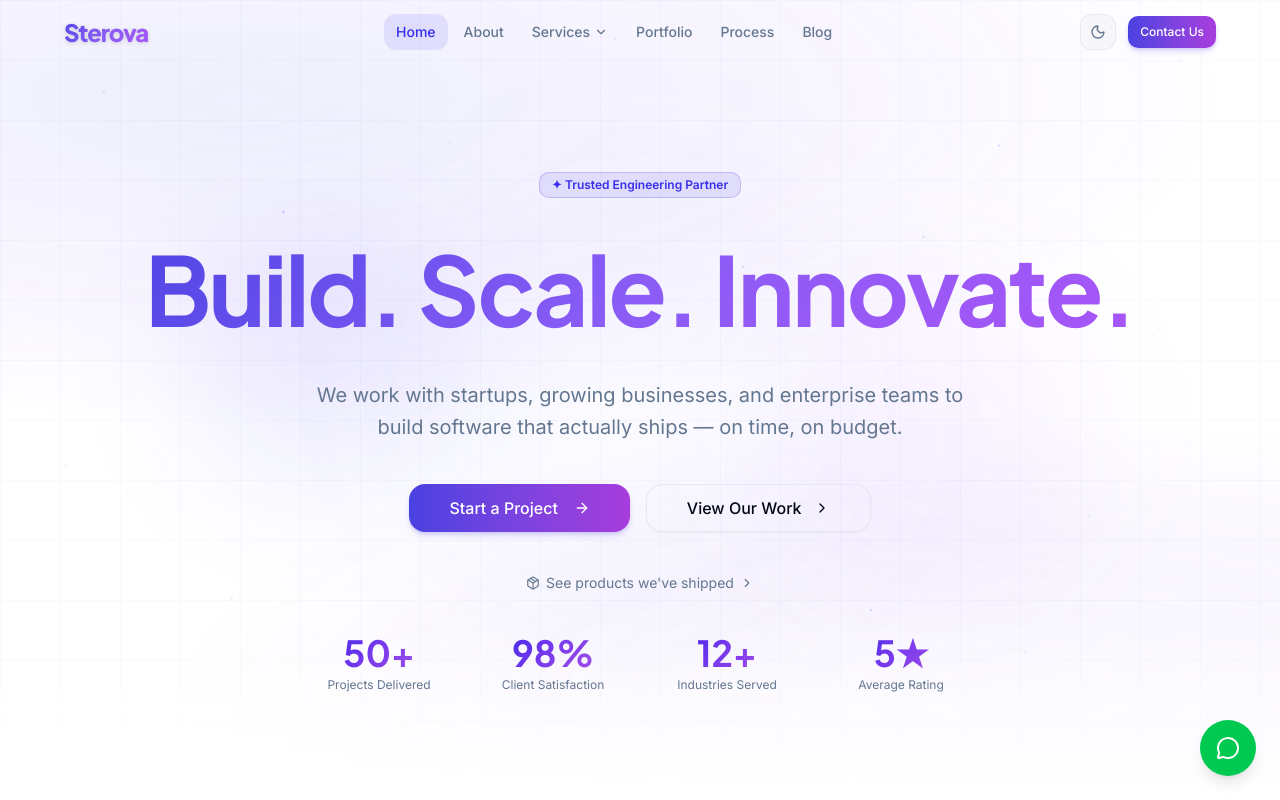
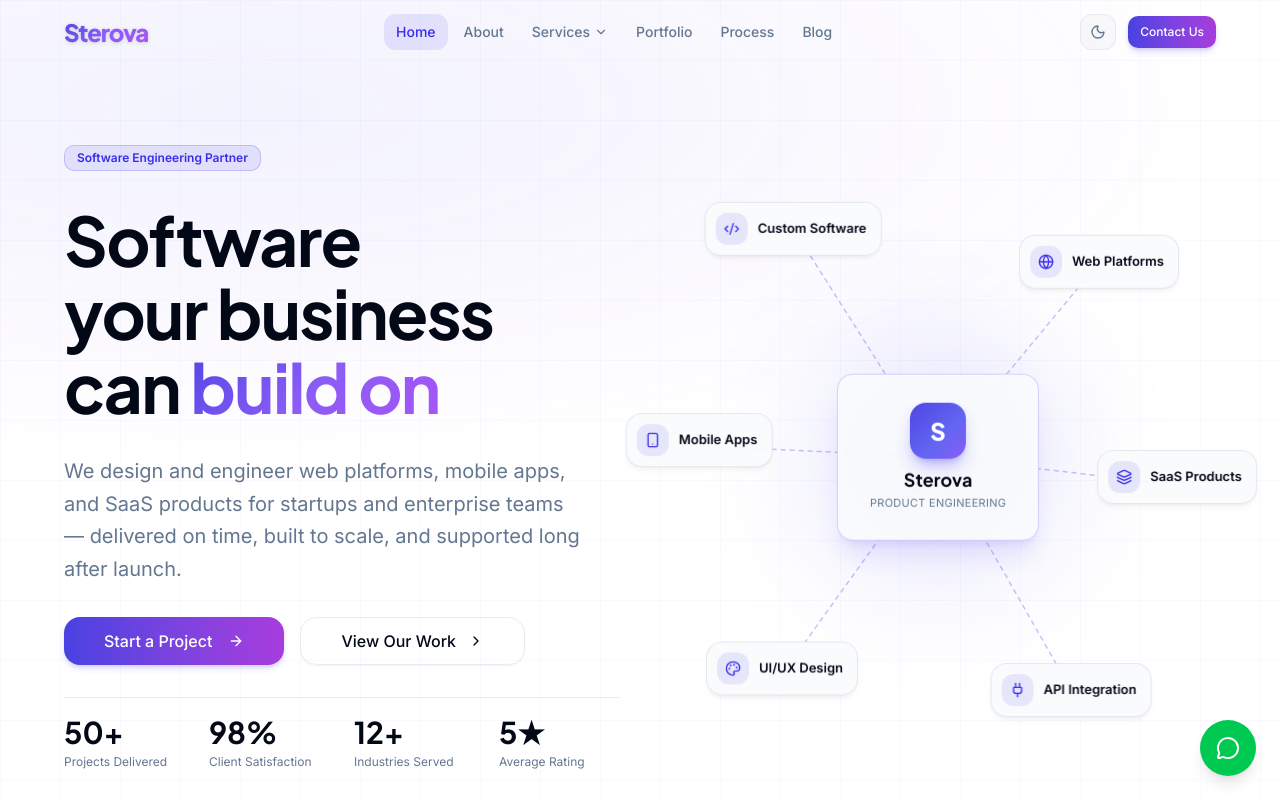
Before and after one commit to sterova/sterova-web, a React (Vite) app: page / in a window 1280 px wide. Shown: the top 800 px of the page. Built offline with nearby package versions, Linux system fonts and the light colour scheme.

Commit message:
feat: enhance HeroSection with ecosystem widget and improved layout
Co-authored-by: Sterova <309344636+sterova@users.noreply.github.com>

```diff
--- a/src/components/sections/HeroSection.tsx
+++ b/src/components/sections/HeroSection.tsx
@@ -1,117 +1,179 @@
-import { useMemo } from "react";
 import { Link } from "wouter";
-import { ArrowRight, ChevronRight, Package } from "lucide-react";
+import {
+  ArrowRight,
+  ChevronRight,
+  Code2,
+  Globe,
+  Smartphone,
+  Layers,
+  Palette,
+  Plug,
+} from "lucide-react";
 import { Button } from "@/components/ui/button";
 import { Badge } from "@/components/ui/badge";
-import { HERO, HERO_PARTICLES } from "@/data/constants";
+import { HERO, SITE } from "@/data/constants";
+
+const ECOSYSTEM_ICONS: Record<string, React.ElementType> = {
+  Code2,
+  Globe,
+  Smartphone,
+  Layers,
+  Palette,
+  Plug,
+};
+
+/**
+ * Satellite card positions expressed as percentages of the widget container.
+ * Each entry pairs with HERO.ecosystem by index.
+ */
+const NODE_POSITIONS = [
+  { x: 24, y: 9 },   // top-left
+  { x: 79, y: 15 },  // top-right
+  { x: 7, y: 48 },   // left
+  { x: 93, y: 55 },  // right
+  { x: 22, y: 89 },  // bottom-left
+  { x: 74, y: 92 },  // bottom-right
+];
+
+function EcosystemWidget() {
+  return (
+    <div
+      className="relative w-full max-w-[560px] mx-auto aspect-square select-none"
+      aria-label="Sterova capability ecosystem"
+      role="img"
+    >
+      {/* Dashed connector lines */}
+      <svg
+        className="absolute inset-0 w-full h-full"
+        viewBox="0 0 100 100"
+        preserveAspectRatio="none"
+        aria-hidden="true"
+      >
+        {NODE_POSITIONS.map((pos, i) => (
+          <line
+            key={i}
+            x1="50"
+            y1="50"
+            x2={pos.x}
+            y2={pos.y}
+            stroke="hsl(var(--primary))"
+            strokeOpacity="0.28"
+            strokeWidth="1.5"
+            strokeDasharray="4 5"
+            strokeLinecap="round"
+            vectorEffect="non-scaling-stroke"
+          />
+        ))}
+      </svg>
+
+      {/* Soft glow behind the center card */}
+      <div
+        className="absolute left-1/2 top-1/2 -translate-x-1/2 -translate-y-1/2 w-56 h-56 rounded-full bg-primary/15 blur-3xl pointer-events-none"
+        aria-hidden="true"
+      />
+
+      {/* Central branded card */}
+      <div className="absolute left-1/2 top-1/2 -translate-x-1/2 -translate-y-1/2 z-10">
+        <div className="flex flex-col items-center gap-3 rounded-2xl border border-primary/20 bg-card/95 backdrop-blur-sm px-8 py-7 shadow-xl shadow-primary/10">
+          <div
+            className="flex items-center justify-center w-14 h-14 rounded-2xl text-white font-display font-black text-2xl shadow-lg shadow-primary/30"
+            style={{
+              backgroundImage:
+                "linear-gradient(135deg, #4f46e5 0%, #6366f1 60%, #8b5cf6 100%)",
+            }}
+            aria-hidden="true"
+          >
+            S
+          </div>
+          <div className="text-center">
+            <p className="font-display font-bold text-lg leading-none">{SITE.name}</p>
+            <p className="text-[11px] text-muted-foreground mt-1.5 tracking-wide uppercase">
+              Product Engineering
+            </p>
+          </div>
+        </div>
+      </div>
+
+      {/* Satellite capability cards */}
+      {HERO.ecosystem.map((node, i) => {
+        const Icon = ECOSYSTEM_ICONS[node.icon_name] ?? Code2;
+        const pos = NODE_POSITIONS[i];
+        if (!pos) return null;
+        return (
+          <div
+            key={node.label}
+            className="absolute z-10 -translate-x-1/2 -translate-y-1/2 animate-node-float"
+            style={{
+              left: `${pos.x}%`,
+              top: `${pos.y}%`,
+              animationDelay: `${i * -1.3}s`,
+            }}
+          >
+            <div className="flex items-center gap-2.5 rounded-xl border border-border/70 bg-card/95 backdrop-blur-sm pl-2.5 pr-3.5 py-2.5 shadow-md shadow-black/5 hover:border-primary/40 hover:shadow-lg transition-all duration-300">
+              <span className="flex items-center justify-center w-8 h-8 rounded-lg bg-primary/10 text-primary shrink-0">
+                <Icon className="h-4 w-4" />
+              </span>
+              <span className="text-xs sm:text-[13px] font-semibold whitespace-nowrap">
+                {node.label}
+              </span>
+            </div>
+          </div>
+        );
+      })}
+    </div>
+  );
+}
 
 export default function HeroSection() {
-  const stats = useMemo(() => HERO.stats, []);
-
   return (
     <section
-      className="relative min-h-screen flex items-center justify-center overflow-hidden pt-16"
+      className="relative overflow-hidden pt-28 pb-16 lg:pt-36 lg:pb-24 min-h-[calc(100svh-0px)] flex items-center"
       aria-label="Hero"
     >
-      {/* Grid */}
+      {/* Grid background */}
       <div
         className="absolute inset-0 bg-hero-grid opacity-60 dark:opacity-30"
         aria-hidden="true"
       />
 
-      {/* Aurora — primary */}
+      {/* Soft ambient glow */}
       <div className="absolute inset-0 pointer-events-none overflow-hidden" aria-hidden="true">
         <div
           className="absolute -top-1/4 -left-1/4 w-[150%] h-[100%] animate-aurora opacity-0"
           style={{
             background:
-              "radial-gradient(ellipse 70% 55% at 30% 40%, rgba(99,102,241,0.22) 0%, rgba(139,92,246,0.12) 45%, transparent 72%)",
-          }}
-        />
-        {/* Aurora — secondary */}
-        <div
-          className="absolute -bottom-1/4 -right-1/4 w-[150%] h-[100%] animate-aurora-2 opacity-0"
-          style={{
-            background:
-              "radial-gradient(ellipse 65% 50% at 70% 60%, rgba(167,139,250,0.18) 0%, rgba(109,40,217,0.1) 40%, transparent 70%)",
+              "radial-gradient(ellipse 70% 55% at 30% 40%, rgba(99,102,241,0.18) 0%, rgba(139,92,246,0.08) 45%, transparent 72%)",
           }}
         />
       </div>
 
-      {/* Floating orbs */}
-      <div className="absolute inset-0 pointer-events-none overflow-hidden" aria-hidden="true">
-        <div
-          className="absolute top-1/4 left-[15%] w-72 h-72 rounded-full bg-primary/8 blur-3xl animate-orb-drift"
-        />
-        <div
-          className="absolute bottom-1/4 right-[15%] w-80 h-80 rounded-full bg-purple-500/6 blur-3xl animate-orb-drift"
-          style={{ animationDelay: "-3s" }}
-        />
-        <div
-          className="absolute top-1/2 left-1/2 -translate-x-1/2 -translate-y-1/2 w-[500px] h-[500px] rounded-full bg-sterova-500/3 blur-3xl"
-        />
-      </div>
-
-      {/* Glow ring */}
-      <div className="absolute inset-0 pointer-events-none overflow-hidden" aria-hidden="true">
-        <div
-          className="absolute top-1/2 left-1/2 -translate-x-1/2 -translate-y-1/2 w-[800px] h-[800px] rounded-full border border-primary/10 animate-glow-ring"
-        />
-        <div
-          className="absolute top-1/2 left-1/2 -translate-x-1/2 -translate-y-1/2 w-[600px] h-[600px] rounded-full border border-primary/5 animate-glow-ring"
-          style={{ animationDelay: "-2s" }}
-        />
-      </div>
-
-      {/* Particles */}
-      <div className="absolute inset-0 pointer-events-none" aria-hidden="true">
-        {HERO_PARTICLES.map((p, i) => (
-          <div
-            key={i}
-            className="absolute rounded-full bg-primary/40 animate-particle"
-            style={{
-              left: `${p.x}%`,
-              top: `${p.y}%`,
-              width: `${p.size}px`,
-              height: `${p.size}px`,
-              "--delay": `${p.delay}s`,
-              "--duration": `${p.duration}s`,
-            } as React.CSSProperties}
-          />
-        ))}
-      </div>
-
-      {/* Content */}
-      <div className="relative z-10 container-custom text-center space-y-10 py-20">
-        {/* Badge */}
+      <div className="relative z-10 container-custom">
+        <div className="grid grid-cols-1 lg:grid-cols-2 items-center gap-14 lg:gap-10">
+          {/* Left — copy */}
+          <div className="text-center lg:text-left space-y-8 max-w-xl mx-auto lg:mx-0">
             <div className="animate-fade-in-up">
               <Badge variant="sterova" className="text-xs py-1 px-3">
-            ✦ {HERO.badge}
+                {HERO.badge}
               </Badge>
             </div>
 
-        {/* Headline */}
-        <div
-          className="animate-fade-in-up"
+            <h1
+              className="font-display text-4xl sm:text-5xl md:text-6xl xl:text-[4.25rem] font-bold tracking-tight text-balance leading-[1.08] animate-fade-in-up"
               style={{ animationDelay: "80ms" }}
             >
-          <h1 className="font-display text-5xl sm:text-6xl md:text-7xl lg:text-8xl font-bold tracking-tight text-balance leading-[1.05]">
-            <span className="gradient-text">{HERO.headline}</span>
+              Software your business can <span className="gradient-text">build on</span>
             </h1>
-        </div>
 
-        {/* Subheadline */}
             <p
-          className="text-lg sm:text-xl text-muted-foreground max-w-2xl mx-auto leading-relaxed text-pretty animate-fade-in-up"
-          style={{ animationDelay: "180ms" }}
+              className="text-lg sm:text-xl text-muted-foreground leading-relaxed text-pretty animate-fade-in-up"
+              style={{ animationDelay: "160ms" }}
             >
               {HERO.subheadline}
             </p>
 
-        {/* CTAs */}
             <div
-          className="flex flex-col sm:flex-row items-center justify-center gap-4 animate-fade-in-up"
-          style={{ animationDelay: "270ms" }}
+              className="flex flex-col sm:flex-row items-center lg:items-start justify-center lg:justify-start gap-4 animate-fade-in-up"
+              style={{ animationDelay: "240ms" }}
             >
               <Button asChild variant="gradient" size="xl" className="group w-full sm:w-auto">
                 <Link href={HERO.cta.primary.href}>
@@ -132,42 +194,35 @@ export default function HeroSection() {
               </Button>
             </div>
 
-        {/* Products shortcut */}
-        <Link
-          href="/#portfolio"
-          className="inline-flex items-center gap-1.5 text-sm text-muted-foreground hover:text-primary transition-colors group animate-fade-in-up"
-          style={{ animationDelay: "340ms" } as React.CSSProperties}
-        >
-          <Package className="h-3.5 w-3.5" />
-          See products we&apos;ve shipped
-          <ChevronRight className="h-3.5 w-3.5 transition-transform group-hover:translate-x-0.5" />
-        </Link>
-
             {/* Stats */}
             <div
-          className="grid grid-cols-2 sm:grid-cols-4 gap-6 max-w-2xl mx-auto animate-fade-in-up"
-          style={{ animationDelay: "360ms" }}
+              className="grid grid-cols-2 sm:grid-cols-4 gap-x-6 gap-y-8 pt-4 border-t border-border/60 animate-fade-in-up"
+              style={{ animationDelay: "320ms" }}
             >
-          {stats.map((stat) => (
-            <div key={stat.label} className="text-center group">
-              <div
-                className="text-3xl sm:text-4xl font-display font-bold bg-clip-text text-transparent mb-1 group-hover:scale-110 transition-transform duration-200"
-                style={{
-                  backgroundImage:
-                    "linear-gradient(135deg, hsl(243,82%,52%) 0%, hsl(262,83%,58%) 50%, hsl(280,70%,62%) 100%)",
-                }}
-              >
+              {HERO.stats.map((stat) => (
+                <div key={stat.label} className="text-center lg:text-left">
+                  <div className="text-2xl sm:text-3xl font-display font-bold text-foreground">
                     {stat.value}
                   </div>
-              <div className="text-xs text-muted-foreground">{stat.label}</div>
+                  <div className="text-xs text-muted-foreground mt-1">{stat.label}</div>
                 </div>
               ))}
             </div>
           </div>
 
+          {/* Right — ecosystem widget */}
+          <div
+            className="animate-fade-in-up px-2 sm:px-6 lg:px-0"
+            style={{ animationDelay: "200ms" }}
+          >
+            <EcosystemWidget />
+          </div>
+        </div>
+      </div>
+
       {/* Bottom fade */}
       <div
-        className="absolute bottom-0 left-0 right-0 h-48 bg-gradient-to-t from-background to-transparent pointer-events-none"
+        className="absolute bottom-0 left-0 right-0 h-32 bg-gradient-to-t from-background to-transparent pointer-events-none"
         aria-hidden="true"
       />
     </section>
--- a/src/components/shared/SectionHeader.tsx
+++ b/src/components/shared/SectionHeader.tsx
@@ -8,7 +8,16 @@ interface SectionHeaderProps {
   description?: string;
   centered?: boolean;
   className?: string;
+  /** Heading element to render. Use "h1" for page heroes. */
+  as?: "h1" | "h2";
+  /** "page" for page hero titles, "section" for in-page section titles. */
+  size?: "page" | "section";
 }
+
+const TITLE_SIZES = {
+  page: "text-4xl sm:text-5xl lg:text-6xl leading-[1.1]",
+  section: "text-3xl sm:text-4xl lg:text-[2.75rem] leading-[1.15]",
+};
 
 export default function SectionHeader({
   badge,
@@ -16,7 +25,11 @@ export default function SectionHeader({
   description,
   centered = false,
   className,
+  as,
+  size = "section",
 }: SectionHeaderProps) {
+  const Heading = as ?? (size === "page" ? "h1" : "h2");
+
   return (
     <motion.div
       initial={{ opacity: 0, y: 16 }}
@@ -30,13 +43,18 @@ export default function SectionHeader({
           {badge}
         </Badge>
       )}
-      <h2 className="font-display text-3xl sm:text-4xl font-bold tracking-tight mb-4 text-balance">
+      <Heading
+        className={cn(
+          "font-display font-bold tracking-tight mb-5 text-balance",
+          TITLE_SIZES[size]
+        )}
+      >
         {title}
-      </h2>
+      </Heading>
       {description && (
         <p
           className={cn(
-            "text-muted-foreground text-lg leading-relaxed text-pretty",
+            "text-muted-foreground text-lg sm:text-xl leading-relaxed text-pretty",
             centered ? "mx-auto max-w-2xl" : "max-w-2xl"
           )}
         >
--- a/src/data/constants.ts
+++ b/src/data/constants.ts
@@ -3,9 +3,9 @@
 // ─────────────────────────────────────────────
 export const SITE = {
   name: "Sterova",
-  tagline: "Best Website Service Company & Custom Software Services.",
+  tagline: "Custom software, engineered to last.",
   description:
-    "Sterova is the best website service company and top software service provider. We deliver high-quality web services, website service, and scalable digital products for startups, businesses, and enterprises.",
+    "Sterova is a software engineering partner for startups and enterprises. We design, build, and maintain web platforms, mobile apps, and SaaS products that ship on time and scale with your business.",
   url: "https://sterova.tech",
   email: "hello@sterova.tech",
   phone: "",
@@ -50,10 +50,11 @@ export const NAV_LINKS = [
 // Hero
 // ─────────────────────────────────────────────
 export const HERO = {
-  badge: "Trusted Engineering Partner",
-  headline: "Build. Scale. Innovate.",
+  badge: "Software Engineering Partner",
+  headline: "Software your business can build on",
+  headlineHighlight: "build on",
   subheadline:
-    "We work with startups, growing businesses, and enterprise teams to build software that actually ships — on time, on budget.",
+    "We design and engineer web platforms, mobile apps, and SaaS products for startups and enterprise teams — delivered on time, built to scale, and supported long after launch.",
   cta: {
     primary: { label: "Start a Project", href: "/contact" },
     secondary: { label: "View Our Work", href: "/portfolio" },
@@ -63,6 +64,14 @@ export const HERO = {
     { value: "98%", label: "Client Satisfaction" },
     { value: "12+", label: "Industries Served" },
     { value: "5★", label: "Average Rating" },
+  ],
+  ecosystem: [
+    { icon_name: "Code2", label: "Custom Software" },
+    { icon_name: "Globe", label: "Web Platforms" },
+    { icon_name: "Smartphone", label: "Mobile Apps" },
+    { icon_name: "Layers", label: "SaaS Products" },
+    { icon_name: "Palette", label: "UI/UX Design" },
+    { icon_name: "Plug", label: "API Integration" },
   ],
 };
 
--- a/src/index.css
+++ b/src/index.css
@@ -114,6 +114,18 @@
 
   50% {
     transform: translateY(-14px);
+  }
+}
+
+@keyframes nodeFloat {
+
+  0%,
+  100% {
+    transform: translateY(0);
+  }
+
+  50% {
+    transform: translateY(-8px);
   }
 }
 
@@ -459,6 +471,17 @@
     animation: float 6s ease-in-out infinite;
   }
 
+  .animate-node-float {
+    animation: nodeFloat 7s ease-in-out infinite;
+    will-change: transform;
+  }
+
+  @media (prefers-reduced-motion: reduce) {
+    .animate-node-float {
+      animation: none;
+    }
+  }
+
   /* Elevate system */
   .hover-elevate:not(.no-default-hover-elevate),
   .active-elevate:not(.no-default-active-elevate),
--- a/src/pages/BlogPage.tsx
+++ b/src/pages/BlogPage.tsx
@@ -28,6 +28,7 @@ export default function BlogPage() {
               title="Engineering knowledge, openly shared"
               description="Deep dives, product thinking, and practical guides from our engineering team."
               centered
+              size="page"
             />
           </AnimatedSection>
         </div>
--- a/src/pages/CareersPage.tsx
+++ b/src/pages/CareersPage.tsx
@@ -21,9 +21,10 @@ export default function CareersPage() {
           <AnimatedSection>
             <SectionHeader
               badge="Careers"
-              title="Build the future with us"
+              title="Do the best work of your career"
               description="We're a remote-first team of engineers, designers, and product thinkers. If you care about quality, you'll fit right in."
               centered
+              size="page"
             />
           </AnimatedSection>
         </div>
--- a/src/pages/PortfolioPage.tsx
+++ b/src/pages/PortfolioPage.tsx
@@ -12,9 +12,10 @@ export default function PortfolioPage() {
           <AnimatedSection>
             <SectionHeader
               badge="Portfolio"
-              title="Products we've built"
+              title="Work we're proud to put our name on"
               description="A selection of client projects across industries. Every project is a partnership — we stay engaged from concept to post-launch."
               centered
+              size="page"
             />
           </AnimatedSection>
         </div>
--- a/src/pages/ProcessPage.tsx
+++ b/src/pages/ProcessPage.tsx
@@ -11,9 +11,10 @@ export default function ProcessPage() {
           <AnimatedSection>
             <SectionHeader
               badge="How We Work"
-              title="A process that minimizes risk"
+              title="A process built to remove risk"
               description="We follow a structured, transparent six-stage process so you always know what's happening, what comes next, and why."
               centered
+              size="page"
             />
           </AnimatedSection>
         </div>
--- a/src/pages/ServicesPage.tsx
+++ b/src/pages/ServicesPage.tsx
@@ -16,8 +16,8 @@ export default function ServicesPage() {
   return (
     <>
       <SEO
-        title="Web Services & Custom Software"
-        description="Top-tier web services, software service, and app development. We build what you need to scale your business."
+        title="Services"
+        description="Custom software, web platforms, mobile apps, SaaS products, and design — full-lifecycle product engineering from Sterova."
         canonical="/services"
       />
 
@@ -29,6 +29,7 @@ export default function ServicesPage() {
               title="Everything you need to ship great software"
               description="From early-stage MVPs to enterprise platforms — we cover the full product engineering lifecycle."
               centered
+              size="page"
             />
           </AnimatedSection>
         </div>
```
Also changed, not shown: src/pages/AboutPage.tsx (+8 -6 lines). Lines whose indentation alone changed are shown as unchanged.
